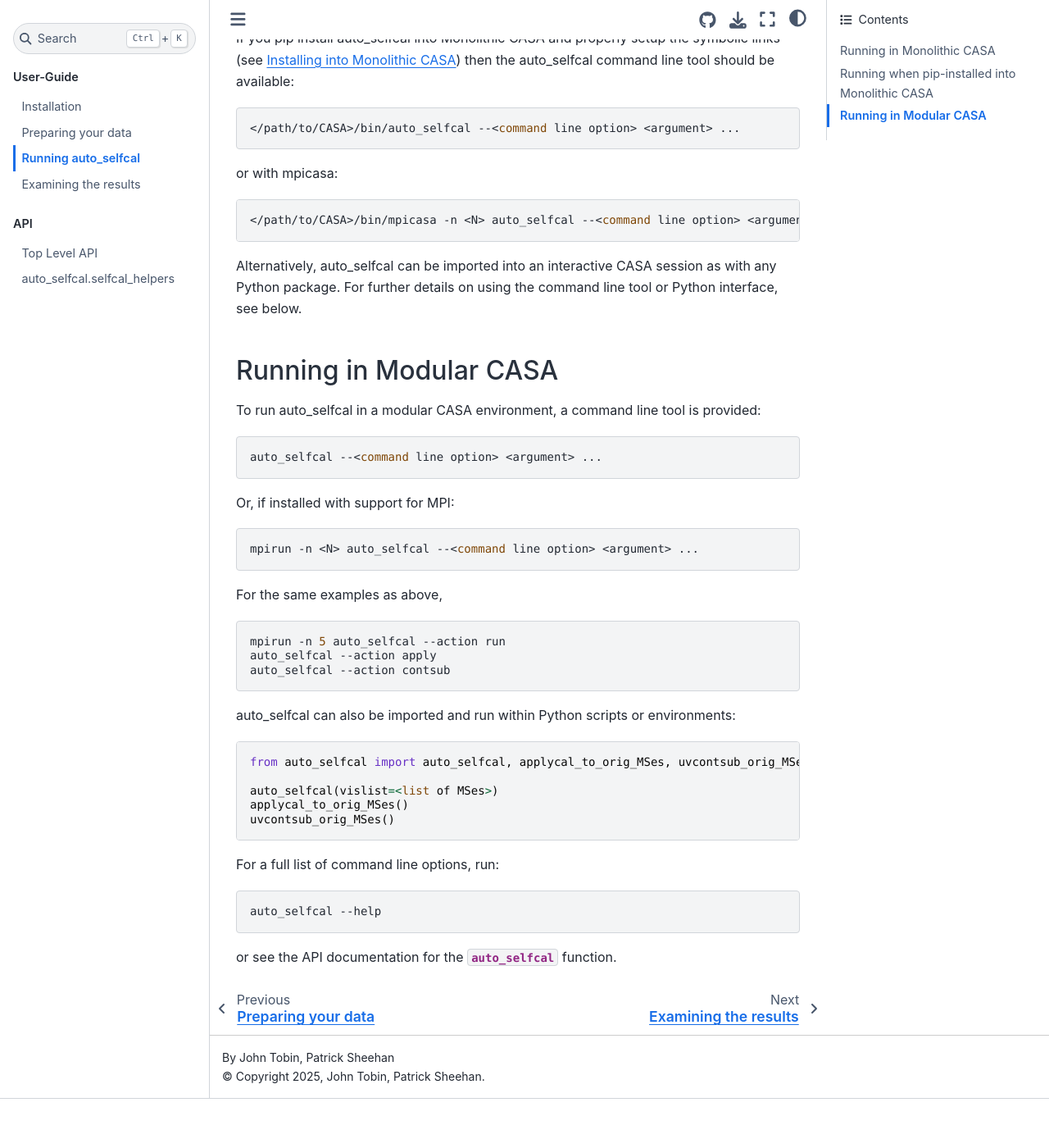
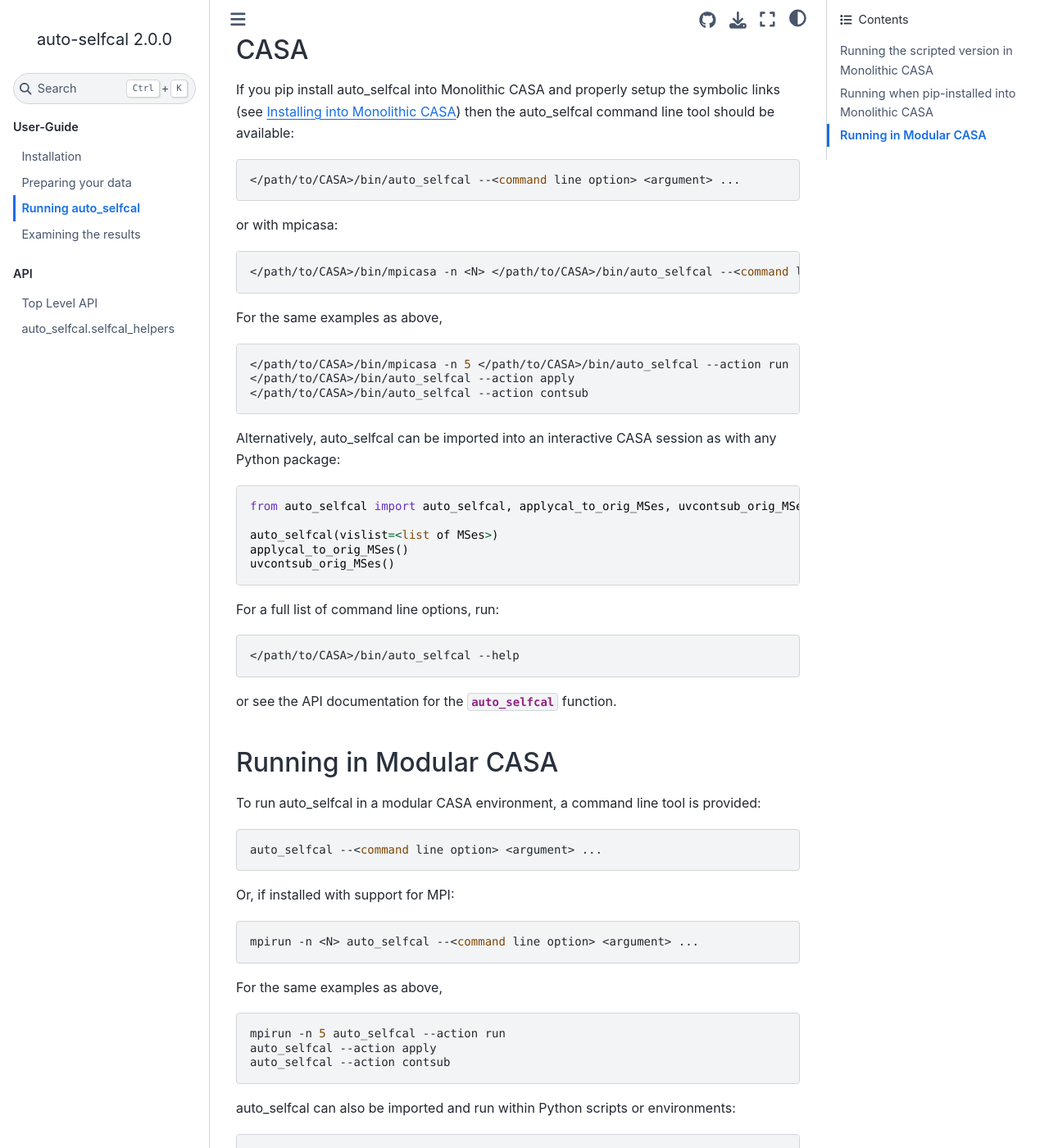
Before and after one commit to jjtobin/auto_selfcal, a Sphinx documentation site: the page built from docs/running.rst, in a window 1280 px wide and 1400 px high, scrolled down 1073 px. Shown: the whole window at 82% size. Built offline with Sphinx 7.4.7 and the Sphinx Book theme 1.1.4, drawn with Linux system fonts in a browser that asks for light colours; before the commit the page ends 2413 px from its top, so only the background shows below that; some of the changed text lies outside the part shown.

Commit message:
Further updates to the docs to provide more details about installing/running pip-installed into monolithic CASA.

```diff
--- a/docs/running.rst
+++ b/docs/running.rst
@@ -1,10 +1,10 @@
 Running auto_selfcal
 ====================
 
-auto_selfcal can be run in two different modes, depending on whether you are using a modular CASA environment or a monolithic CASA distribution:
+auto_selfcal can be run in multiple ways, depending on whether you are using a modular CASA environment or a monolithic CASA distribution, and whether the code was pip-installed or you are using the scripted version:
 
-Running in Monolithic CASA
---------------------------
+Running the scripted version in Monolithic CASA
+-----------------------------------------------
 
 Although the structure is a little different, support remains for running auto_selfcal in a manner similar to versions 1.X within a monolithic CASA distribution. To do so, follow the instructions for :ref:`Installing into Monolithic CASA` and run:
 
@@ -45,9 +45,33 @@ or with mpicasa:
 
 .. code-block:: bash
 
-    </path/to/CASA>/bin/mpicasa -n <N> auto_selfcal --<command line option> <argument> ...
+    </path/to/CASA>/bin/mpicasa -n <N> </path/to/CASA>/bin/auto_selfcal --<command line option> <argument> ...
 
-Alternatively, auto_selfcal can be imported into an interactive CASA session as with any Python package. For further details on using the command line tool or Python interface, see below.
+For the same examples as above,
+
+.. code-block:: bash
+
+    </path/to/CASA>/bin/mpicasa -n 5 </path/to/CASA>/bin/auto_selfcal --action run
+    </path/to/CASA>/bin/auto_selfcal --action apply
+    </path/to/CASA>/bin/auto_selfcal --action contsub
+
+Alternatively, auto_selfcal can be imported into an interactive CASA session as with any Python package:
+
+.. code-block:: python
+
+    from auto_selfcal import auto_selfcal, applycal_to_orig_MSes, uvcontsub_orig_MSes
+
+    auto_selfcal(vislist=<list of MSes>)
+    applycal_to_orig_MSes()
+    uvcontsub_orig_MSes()
+
+For a full list of command line options, run:
+
+.. code-block:: bash
+
+    </path/to/CASA>/bin/auto_selfcal --help
+
+or see the API documentation for the :meth:`auto_selfcal<auto_selfcal.auto_selfcal>` function.
 
 Running in Modular CASA
 -----------------------
```
Also changed, not shown: docs/installation.rst (+12 -4 lines).
